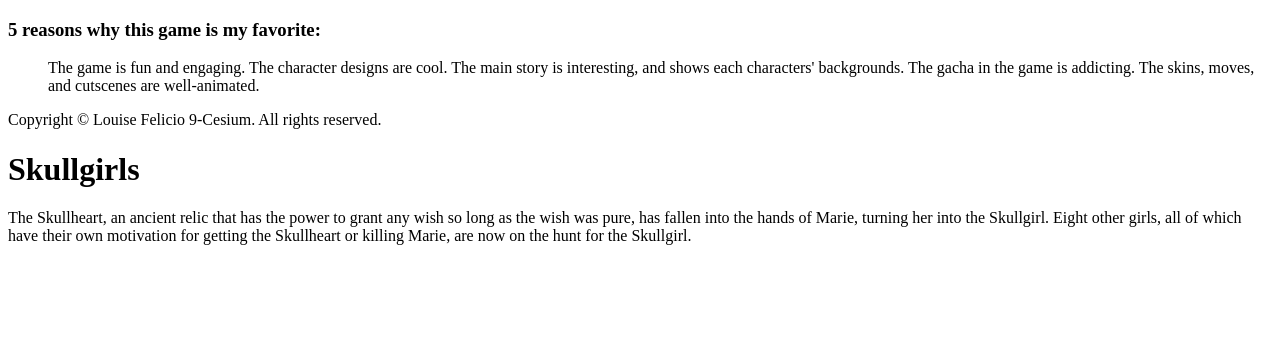
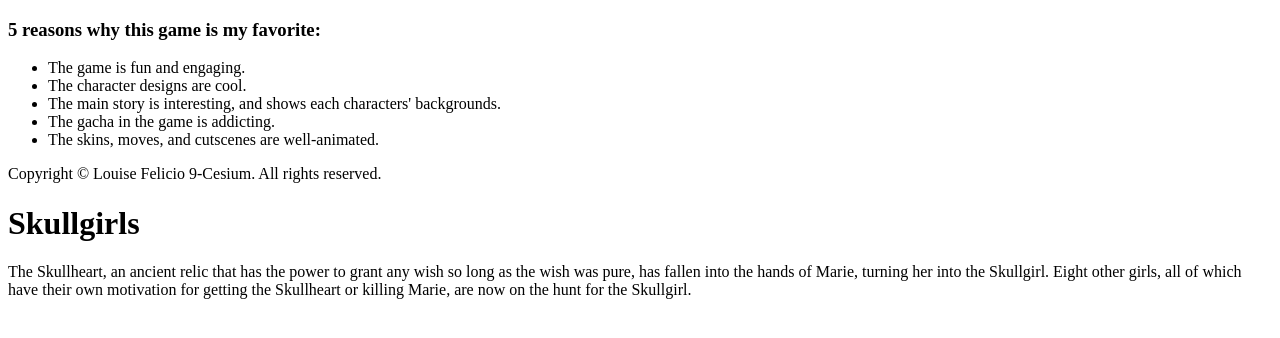
Before and after one commit to hxriu/Cesium-Lab1-Felicio, a plain HTML site: page index.html in a window 1280 px wide. Drawn offline with Linux system fonts and the light colour scheme.

Commit message:
Update index.html

```diff
--- a/index.html
+++ b/index.html
@@ -13,11 +13,12 @@
 	      <div>
 		  <span> <h3>5 reasons why this game is my favorite:</h3>
 
-		  <ul> The game is fun and engaging.
-		       The character designs are cool.
-			   The main story is interesting, and shows each characters' backgrounds.
-			   The gacha in the game is addicting.
-			   The skins, moves, and cutscenes are well-animated.
+		  <ul>
+			  <li>The game is fun and engaging.</li>
+		          <li>The character designs are cool.</li>
+			  <li>The main story is interesting, and shows each characters' backgrounds.</li>
+			  <li>The gacha in the game is addicting.</li>
+			  <li>The skins, moves, and cutscenes are well-animated.</li>
 
 		  </ul>
 		  </span>
```
